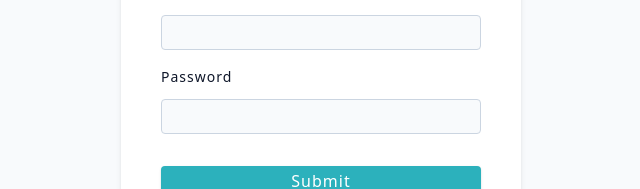
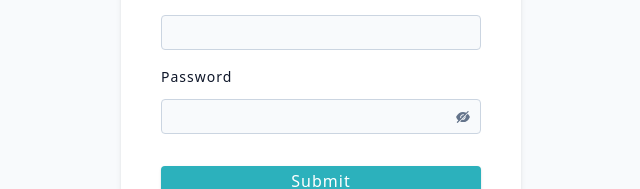
Before and after one commit to marcin10lw/fullstack-jobs-app, a React (Vite) app: page /register in a window 1280 px wide. Shown: the part 480-669 px from the top of the page, without its empty margins (319-959 px from the left). Built offline with nearby package versions, Linux system fonts and the light colour scheme.

Commit message:
created show password toggler

```diff
--- /dev/null
+++ b/src/assets/wrappers/FormRow.ts
@@ -0,0 +1,22 @@
+import styled from "styled-components";
+
+export const Wrapper = styled.div`
+  .input-wrapper {
+    position: relative;
+
+    button {
+      position: absolute;
+      right: 10px;
+      top: 50%;
+      transform: translateY(-50%);
+      background: transparent;
+      border: none;
+      color: var(--text-secondary-color);
+      cursor: pointer;
+    }
+
+    svg {
+      display: block;
+    }
+  }
+`;
--- a/src/components/FormRow.tsx
+++ b/src/components/FormRow.tsx
@@ -1,4 +1,7 @@
+import { useState } from "react";
 import { FieldError, UseFormRegisterReturn } from "react-hook-form";
+import { AiFillEye, AiFillEyeInvisible } from "react-icons/ai";
+import { Wrapper } from "src/assets/wrappers/FormRow";
 
 type FormRowProps = {
   type: string;
@@ -9,20 +12,36 @@ type FormRowProps = {
 };
 
 const FormRow = ({ type, labelText, name, register, error }: FormRowProps) => {
+  const [showPassword, setShowPassword] = useState(false);
+
   return (
+    <Wrapper>
       <div className="form-row">
         <label htmlFor={name} className="form-label">
           {labelText}
         </label>
+        <div className="input-wrapper">
+          {type === "password" && (
+            <button
+              type="button"
+              onClick={() => setShowPassword((showPassword) => !showPassword)}
+            >
+              {showPassword ? <AiFillEye /> : <AiFillEyeInvisible />}
+            </button>
+          )}
           <input
             {...register}
-        type={type}
+            type={
+              type === "password" ? (showPassword ? "text" : "password") : type
+            }
             id={name}
             className={`form-input ${error ? "form-input-error" : ""}`}
             required
           />
+        </div>
         <p className="form-error">{error?.message}</p>
       </div>
+    </Wrapper>
   );
 };
 export default FormRow;
--- a/src/pages/Register.tsx
+++ b/src/pages/Register.tsx
@@ -27,7 +27,7 @@ const Register = () => {
       return customFetch.post("/auth/register", formData);
     },
     onSuccess: () => reset(),
-    onError: (error: AxiosError<{ msg: string | undefined }>) => {
+    onError: (error: AxiosError) => {
       setError(error);
     },
   });
```
Lines whose indentation alone changed are shown as unchanged.
